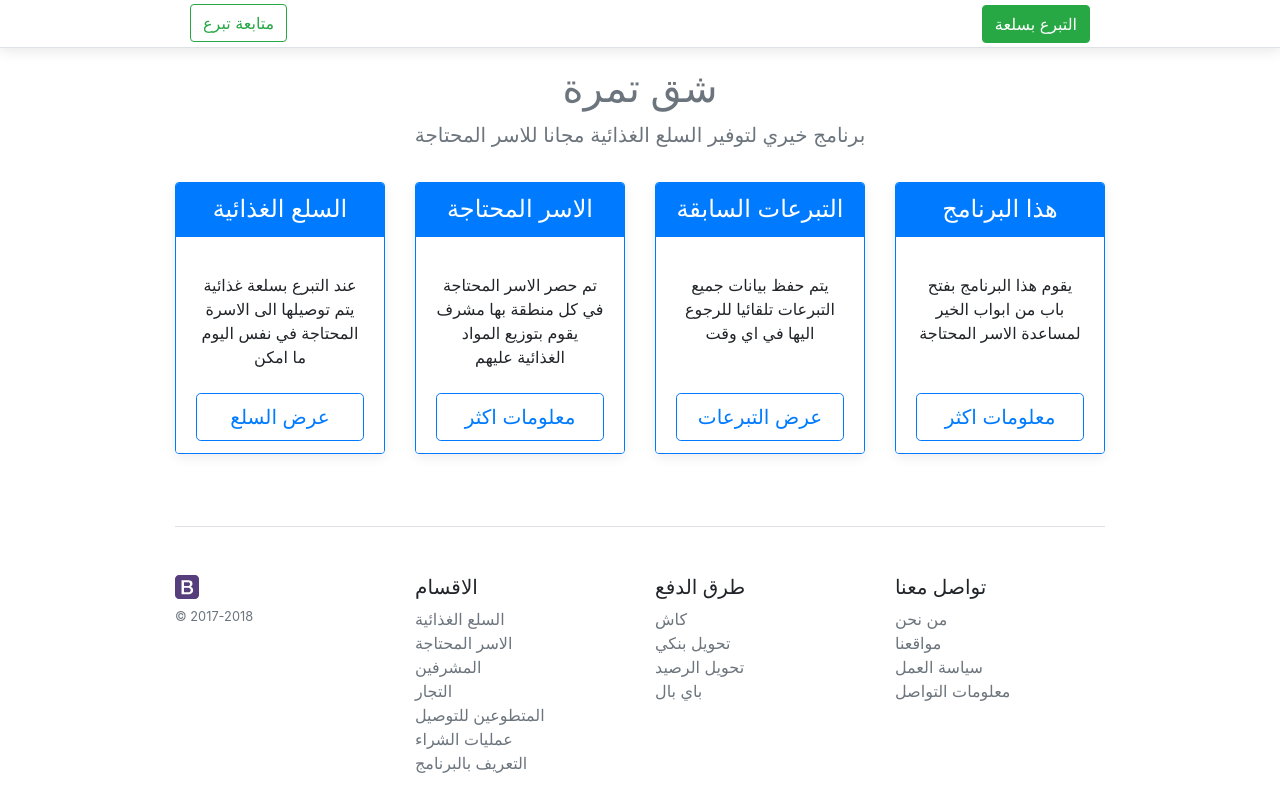
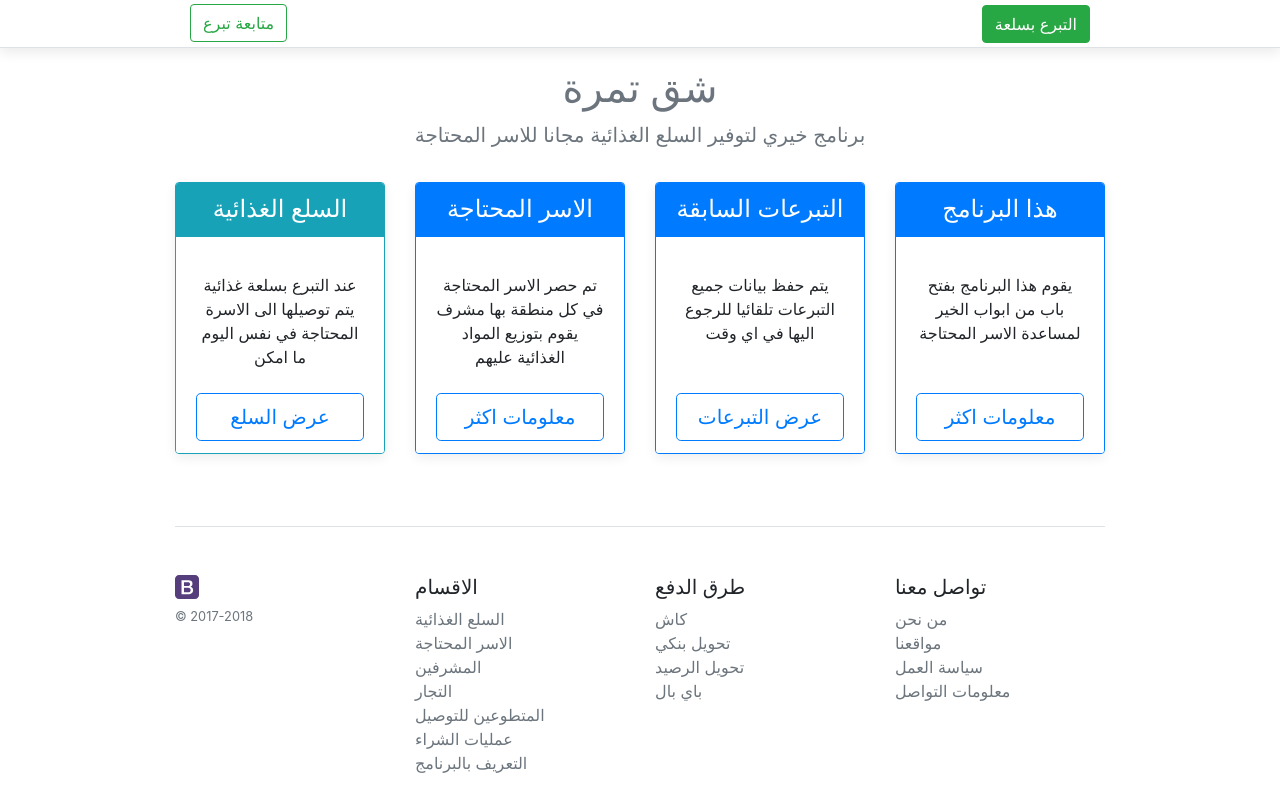
Before and after one commit to abubakergo/abubakergo.github.io, a plain HTML site: page index.html in a window 1280 px wide. Drawn offline with nearby package versions, Linux system fonts and the light colour scheme.

Commit message:
Update index.html

```diff
--- a/index.html
+++ b/index.html
@@ -34,8 +34,8 @@
 
     <div class="container">
       <div class="card-deck mb-3 text-center">
-        <div class="card mb-4 box-shadow border-primary">
-          <div class="card-header bg-primary text-white border-primary">
+        <div class="card mb-4 box-shadow border-info">
+          <div class="card-header bg-info text-white border-info">
             <h4 class="my-0 font-weight-normal">السلع الغذائية</h4>
           </div>
           <div class="card-body pb-0">
```
